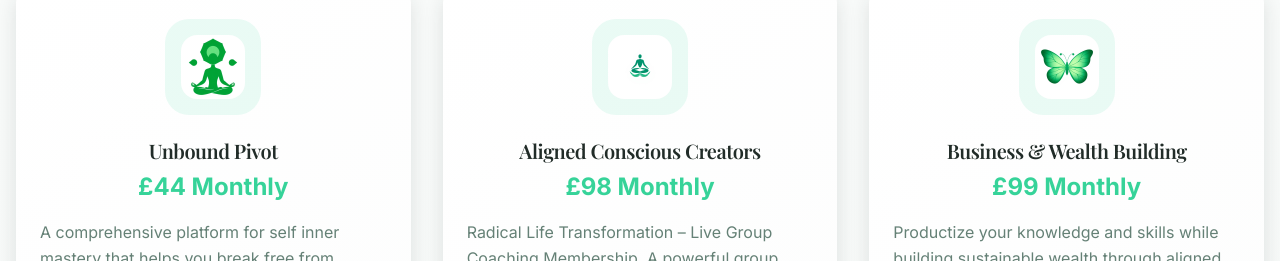
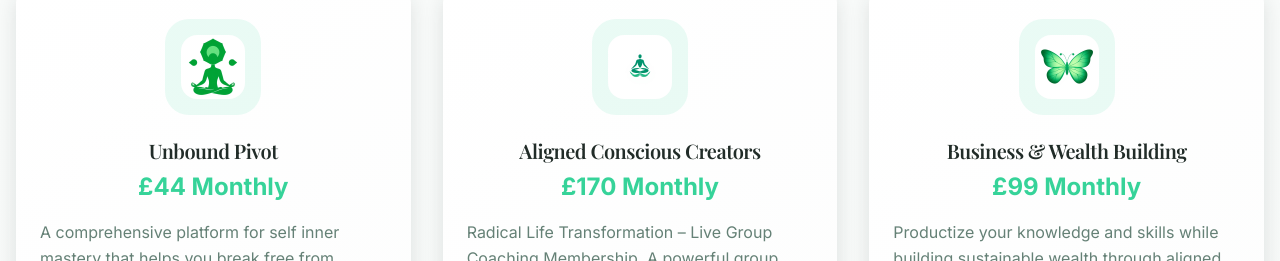
Before and after one commit to PivotSimplyLimited/pivot-simply-landing, a React (Vite) app: page / in a window 1280 px wide. Shown: the part 1133-1394 px from the top of the page. Built offline with nearby package versions, Linux system fonts and the light colour scheme; the HTML template or start-up script is replaced by a standard one.

Commit message:
Update pricing for Aligned Conscious Creators

```diff
--- a/src/components/Services.tsx
+++ b/src/components/Services.tsx
@@ -35,7 +35,7 @@ const Services = () => {
       icon: wellnessIcon,
       iconComponent: <Users className="w-8 h-8 text-primary" />,
       title: "Aligned Conscious Creators",
-      price: "£98 Monthly",
+      price: "£170 Monthly",
       description: "Radical Life Transformation – Live Group Coaching Membership. A powerful group coaching experience designed to help you identify and release success saboteurs and inner blocks. Align your life with ease and flow using science-backed techniques, practical tools, and the power of synchronicity.",
       features: [
         "Live Weekly Group Coaching",
--- a/src/pages/ConsciousCreatorCircle.tsx
+++ b/src/pages/ConsciousCreatorCircle.tsx
@@ -79,7 +79,7 @@ const ConsciousCreatorCircle = () => {
               <span className="font-semibold">5.0 Google Rating</span>
             </div>
             <div className="text-lg font-semibold">
-              £98 Monthly
+              £170 Monthly
             </div>
           </div>
           <Button size="lg" variant="secondary" className="mb-12">
@@ -166,7 +166,7 @@ const ConsciousCreatorCircle = () => {
                 <p className="text-xs text-muted-foreground mt-2">A powerful group coaching experience designed to help you identify and release success saboteurs and inner blocks. Align your life with ease and flow using science-backed techniques, practical tools, and the power of synchronicity.</p>
               </CardHeader>
               <CardContent className="text-center">
-                <div className="text-4xl font-bold text-primary mb-2">£98</div>
+                <div className="text-4xl font-bold text-primary mb-2">£170</div>
                 <div className="text-muted-foreground mb-6">per month</div>
                 <Button size="lg" className="w-full">
                   Start Your Journey
@@ -221,9 +221,9 @@ const ConsciousCreatorCircle = () => {
           <p className="text-xl mb-8 max-w-2xl mx-auto opacity-90">
             Experience live group coaching and transform your success saboteurs into strengths.
           </p>
-          <Button size="lg" variant="secondary">
-            Join Now - £98/month
-          </Button>
+           <Button size="lg" variant="secondary">
+             Join Now - £170/month
+           </Button>
         </div>
       </section>
     </div>
```
